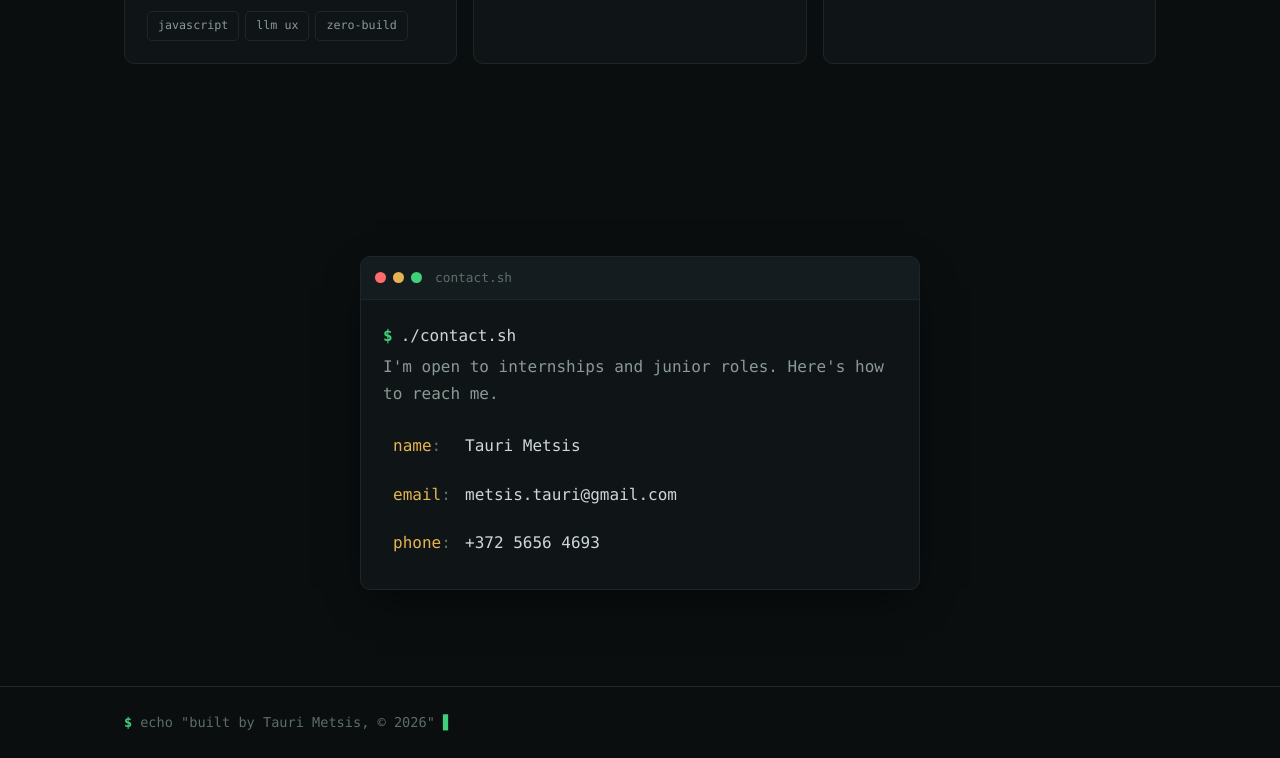
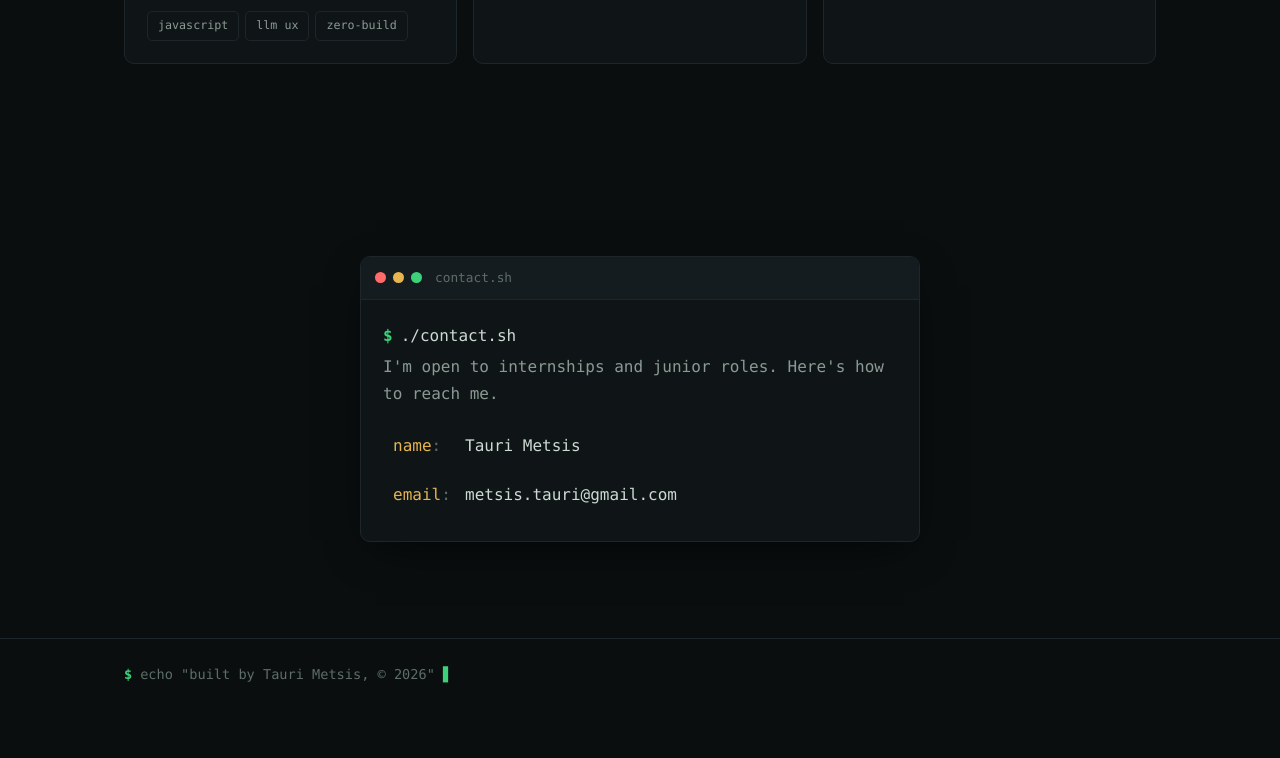
Before and after one commit to nxsoul/portfolio, a plain HTML site: page index.html in a window 1280 px wide. Shown: the part 8769-9527 px from the top of the page. After the commit the page ends 9479 px from the top, so only its background shows below. Drawn offline with Linux system fonts and the light colour scheme.

Commit message:
Contact: keep email only, remove phone

```diff
--- a/index.html
+++ b/index.html
@@ -771,7 +771,6 @@
         <div class="crows">
           <div class="crow"><span class="ckey">name</span><span class="cval">Tauri Metsis</span></div>
           <div class="crow"><span class="ckey">email</span><span class="cval">metsis.tauri@gmail.com</span></div>
-          <div class="crow"><span class="ckey">phone</span><span class="cval">+372 5656 4693</span></div>
         </div>
       </div>
     </div>
```
Also changed, not shown: portfolio.html (+0 -1 lines).
